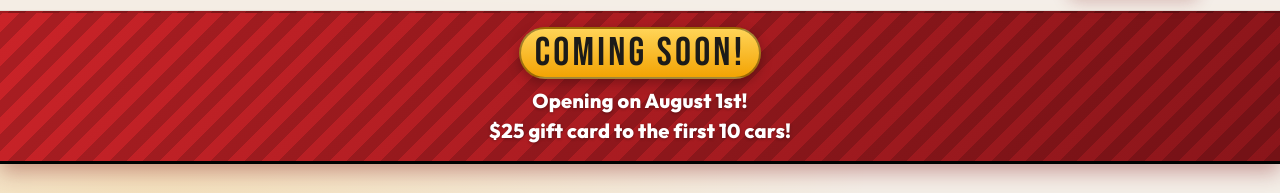
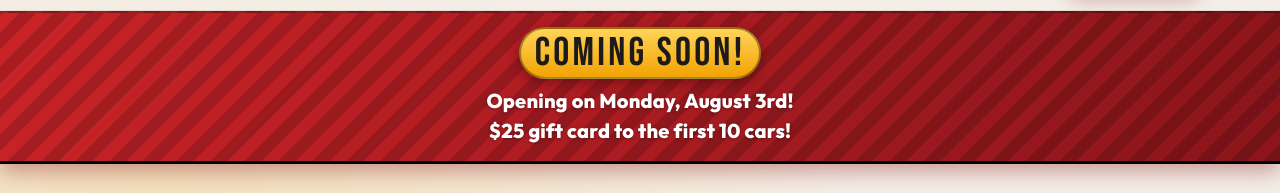
Before and after one commit to IgnisAlienus/Coffee-Site, a plain HTML site: page index.html in a window 1280 px wide. Shown: the part 68-261 px from the top of the page. Drawn offline with Linux system fonts and the light colour scheme.

Commit message:
Update opening announcement date and formatting

```diff
--- a/index.html
+++ b/index.html
@@ -44,7 +44,8 @@
       <div class="container top-announcement-inner">
         <p class="announcement-title">COMING SOON!</p>
         <p class="announcement-text">
-          Opening on August 1st!<br />$25 gift card to the first 10 cars!
+          Opening on Monday, August 3rd!<br />$25 gift card to the first 10
+          cars!
         </p>
       </div>
     </section>
```
